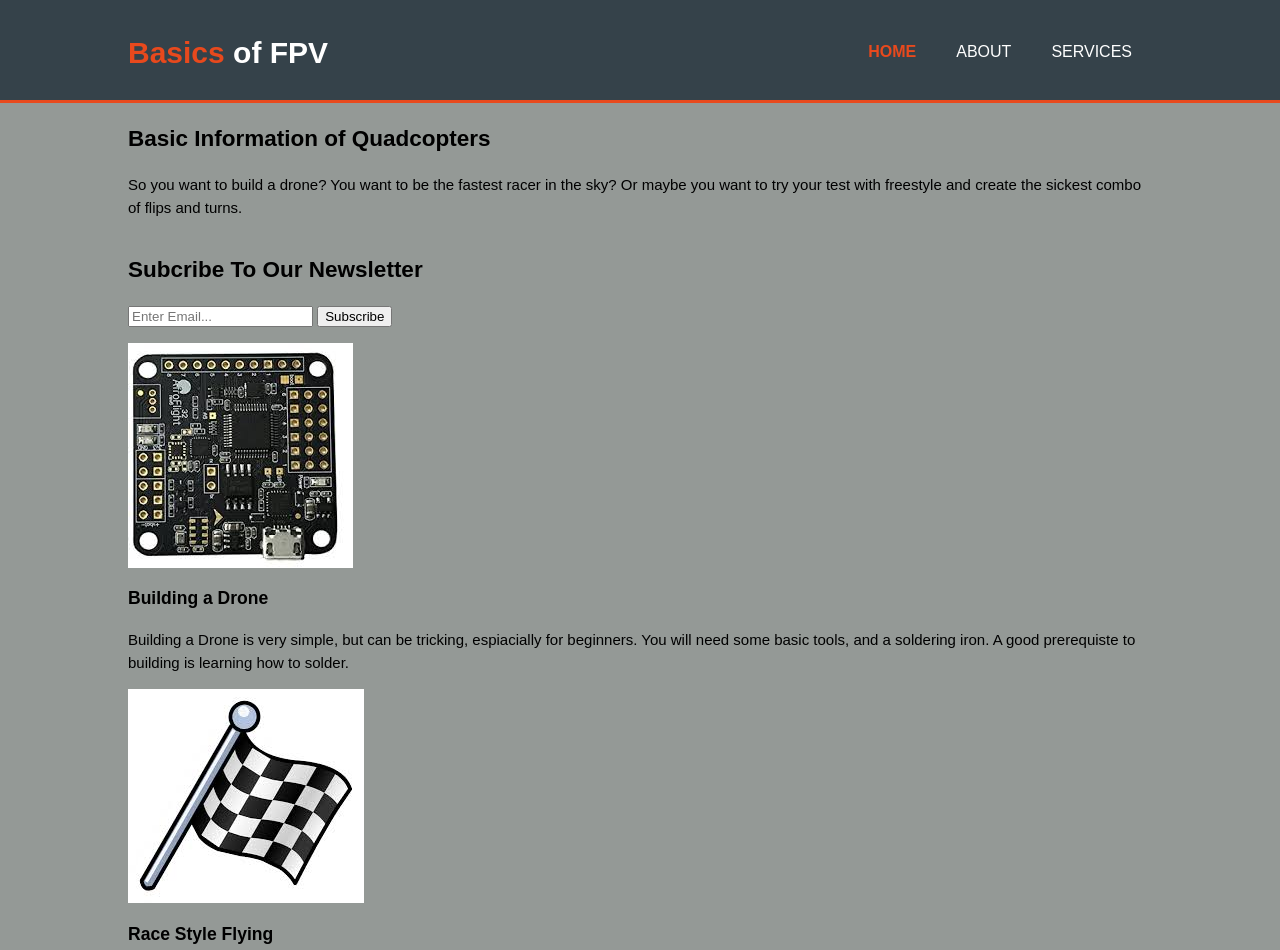
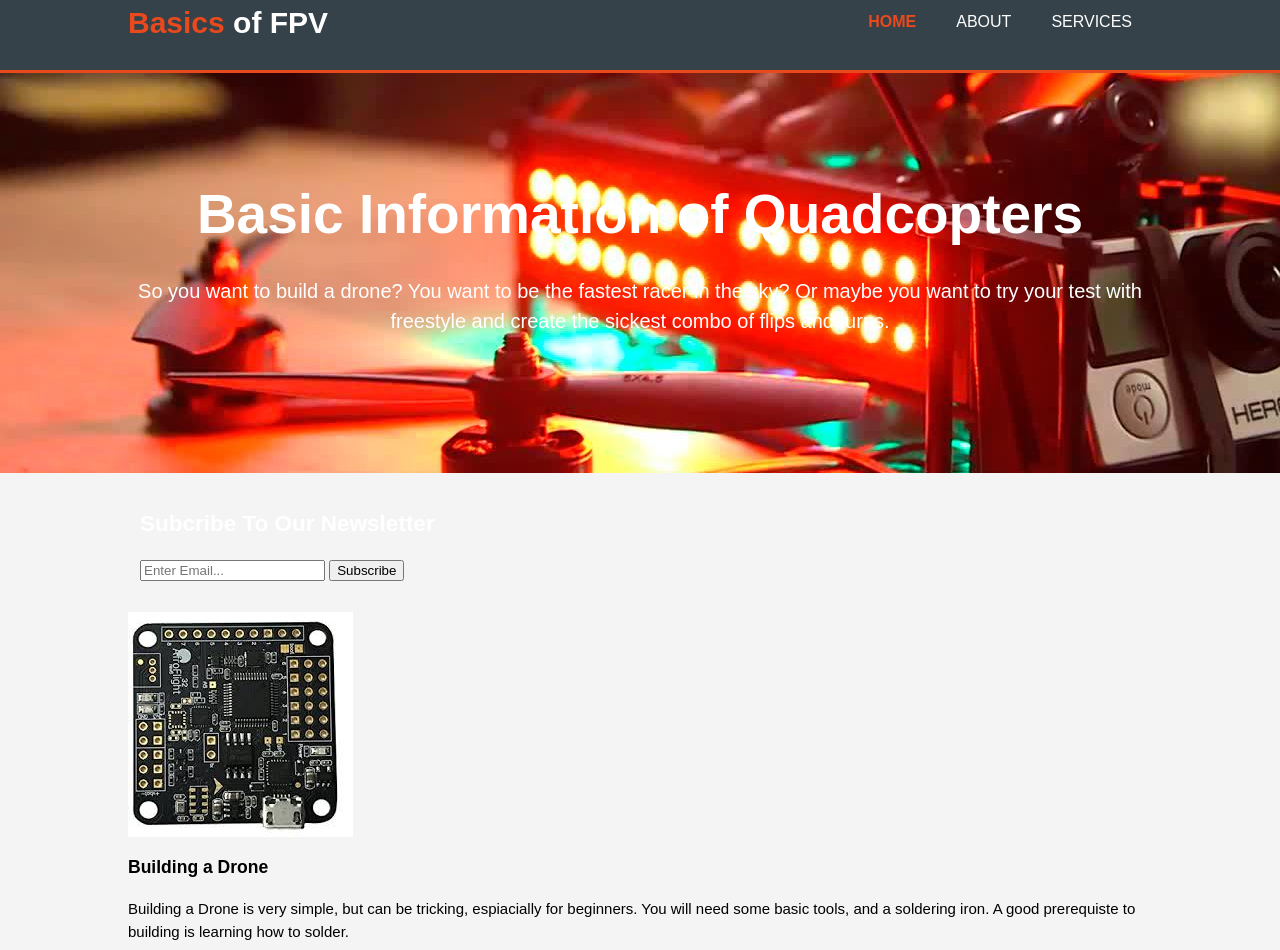
Before and after one commit to YourLocalPham/YourLocalPham.github.io, a plain HTML site: page index.html in a window 1280 px wide. Shown: the top 950 px of the page. Drawn offline with Linux system fonts and the light colour scheme.

Commit message:
Added showcase

```diff
--- a/style.css
+++ b/style.css
@@ -1,8 +1,8 @@
 body{
-    font: 15px/1.5 Arial, Helvetica, sans-serif;
+    font: 15px/1.5 Arial, Helvetica,sans-serif;
     padding:0;
     margin:0;
-    background-color:#949996;
+    background-color:#f4f4f4;
 }
 
 /* Global */
@@ -10,28 +10,25 @@ body{
     width:80%;
     margin:auto;
     overflow:hidden;
-
 }
-
-ul{
+ ul{
     margin:0;
     padding:0;
 }
-
 
 /*Header **/
 header{
     background:#35424a;
     color:#ffffff;
-    padding-top:30px;
     min-height:70px;
     border-bottom:#e8491d 3px solid;
 }
 
+
 header a{
     color:#ffffff;
     text-decoration:none;
-    text-transform:uppercase;
+    text-transform: uppercase;
     font-size:16px;
 }
 
@@ -64,4 +61,27 @@ header a:hover{
     font-weight:bold;
 }
 
+
 /* Showcase */
+#showcase{
+    min-height:400px;
+    background:url("./images/showcase.jpg") no-repeat 0 -450px;
+    text-align:center;
+    color:#ffffff;
+}
+
+#showcase h1{
+    margin-top: 100px;
+    font-size:55px;
+    margin-bottom:10px;
+}
+
+#showcase p{
+    font-size:20px;
+}
+
+#newsletter{
+    padding:15px;
+    color:#ffffff;
+    background:#35424as;
+}
```
Also changed, not shown: index.html (+0 -1 lines), images/showcase.jpg (added).
